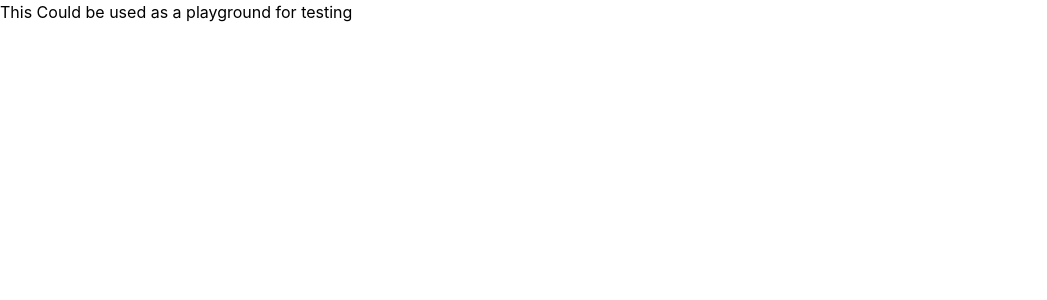
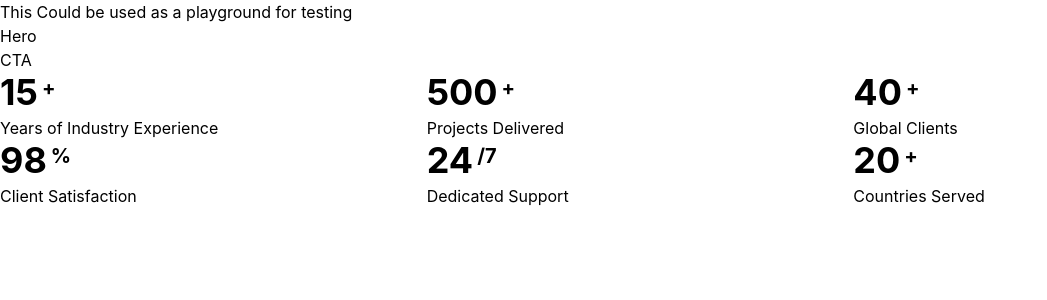
Before and after one commit to beginner-cryptonyx/RASP-UI, a React (Vite) app: page / in a window 1280 px wide. Shown: the top 300 px of the page, without its empty margins (0-1047 px from the left). Built offline with nearby package versions, Linux system fonts and the light colour scheme.

Commit message:
Statprops added

```diff
--- a/src/App.tsx
+++ b/src/App.tsx
@@ -1,7 +1,21 @@
+import CTA from "./Registy/Marketing/CTA";
+import Hero from "./Registy/Marketing/Hero";
+import Statistic from "./Registy/Content/Statistic";
+import { statistics } from "./DummyData";
+
 function App() {
- return (<div>
-    <h1>This Could be used as a playground for testing</h1>
- </div>)
+  return (
+    <div>
+      <h1>This Could be used as a playground for testing</h1>
+      <Hero></Hero>
+      <CTA></CTA>
+      <div className="grid grid-cols-3">
+        {statistics.map((stat) => (
+          <Statistic {...stat}></Statistic>
+        ))}
+      </div>
+    </div>
+  );
 }
 
-export default App
+export default App;
--- /dev/null
+++ b/src/DummyData.ts
@@ -0,0 +1,34 @@
+import { type StatisticProps } from "./Lib/types";
+
+export const statistics: StatisticProps[] = [
+  {
+    value: "15",
+    suffix: "+",
+    label: "Years of Industry Experience",
+  },
+  {
+    value: "500",
+    suffix: "+",
+    label: "Projects Delivered",
+  },
+  {
+    value: "40",
+    suffix: "+",
+    label: "Global Clients",
+  },
+  {
+    value: "98",
+    suffix: "%",
+    label: "Client Satisfaction",
+  },
+  {
+    value: "24",
+    suffix: "/7",
+    label: "Dedicated Support",
+  },
+  {
+    value: "20",
+    suffix: "+",
+    label: "Countries Served",
+  },
+];
--- a/src/index.css
+++ b/src/index.css
@@ -1,28 +1,18 @@
 @import "tailwindcss";
 
 
-@theme inline {
-  --color-text: var(--text);
-  --color-background: var(--background);
-  --color-primary: var(--primary);
-  --color-secondary: var(--secondary);
-  --color-accent: var(--accent);
+@theme {
+  --color-bg-base: initial;
+  --color-bg-surface: initial;
+  --color-card-bg: initial;
+  --color-card-border: initial;
+  --color-card-title: initial;
+  --color-card-text: initial;
+  --color-card-subtext: initial;
+  --color-accent: initial;
+  --color-accent-hover: initial;
+  --color-accent-text: initial;
+  --color-border-default: initial;
+  --color-text-primary: initial;
+  --color-text-secondary: initial;
 }
-
-@layer base {
-  :root {
-    --text: #0c0605;
-    --background: #fcf9f9;
-    --primary: #b3595b;
-    --secondary: #d3d29f;
-    --accent: #b1c27a;
-  }
-
-  .dark {
-    --text: #faf5f4;
-    --background: #070303;
-    --primary: #a44c4d;
-    --secondary: #5e5d2b;
-    --accent: #74853d;
-  }
-}
```
Also changed, not shown: src/Lib/types.ts (+7 -0 lines), src/theme.css (added, +39 -0 lines).
